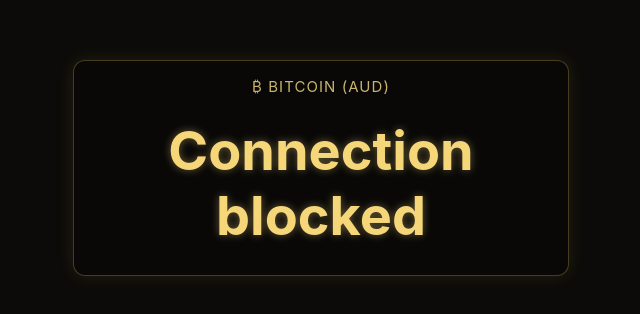
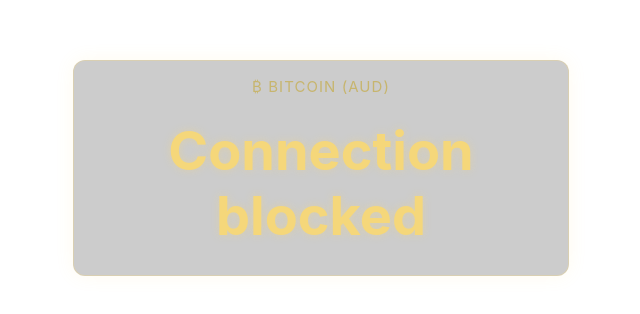
Before and after one commit to oldretiredguy/bitcoin-widget, a plain HTML site: page index.html in a window 1280 px wide. Shown: the part 232-546 px from the top of the page, without its empty margins (319-959 px from the left). Drawn offline with Linux system fonts and the light colour scheme; no server answers.

Commit message:
Update index.html

```diff
--- a/index.html
+++ b/index.html
@@ -8,7 +8,7 @@
     html, body {
       height: 100%;
       margin: 0;
-      background: #0c0b09; /* deep black base */
+      background: rgba(0, 0, 0, 0);
       font-family: -apple-system, BlinkMacSystemFont, 'Segoe UI', Roboto, Inter, Arial, sans-serif;
       color: #f5d77a;
       display: flex;
```
